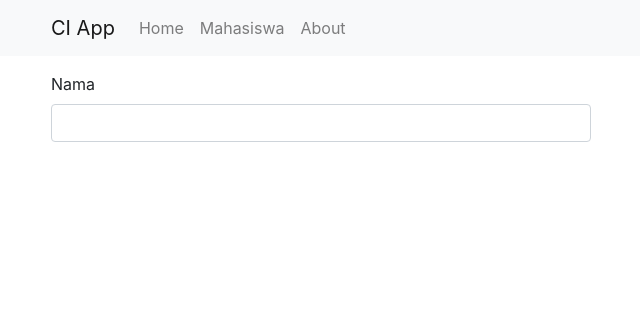
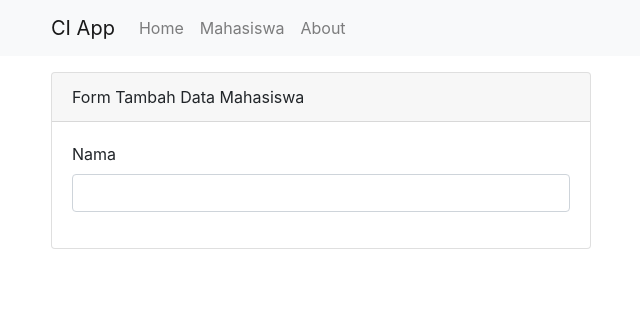
Before and after one commit to Rismawati266/ci-app, a CodeIgniter app: page /ci-app/index.php/mahasiswa/tambah in a window 1280 px wide. Shown: the top 316 px of the page, without its empty margins (34-674 px from the left). Run offline with CodeIgniter, Linux system fonts and the light colour scheme.

Commit message:
menambahkan form tambah data mahasiswa

```diff
--- a/application/views/mahasiswa/tambah.php
+++ b/application/views/mahasiswa/tambah.php
@@ -3,12 +3,19 @@
 	<div class="row mt-3">
 		<div class="col-md-6">
 
+			<div class="card">
+  				<div class="card-header">
+    				Form Tambah Data Mahasiswa
+  				</div>
+  				<div class="card-body">
     			<form action="" method="post">
 					<div class="form-group">
     					<label for="nama">Nama</label>
     					<input type="text" class="form-control" id="nama">
   					</div>
 				</form>
+  				</div>
+			</div>
 
 		</div>
 	</div>
```
Lines whose indentation alone changed are shown as unchanged.
